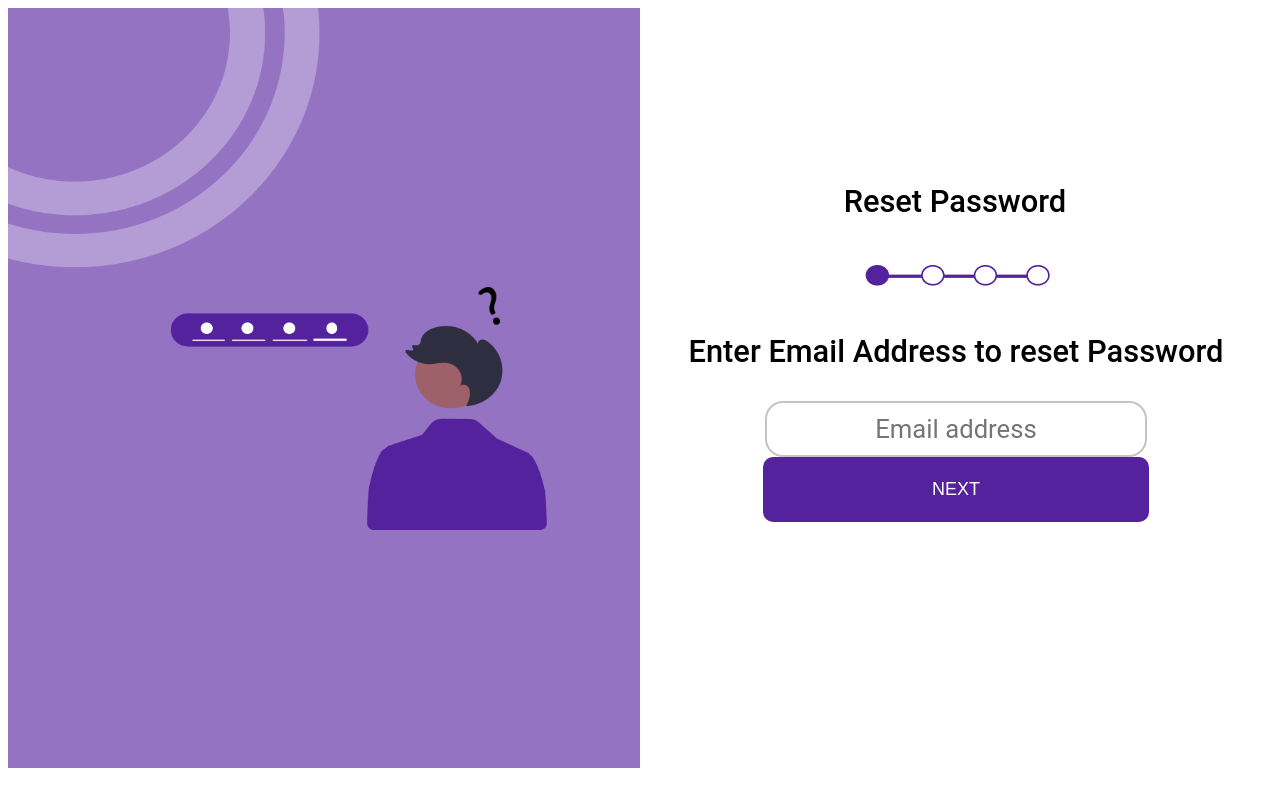
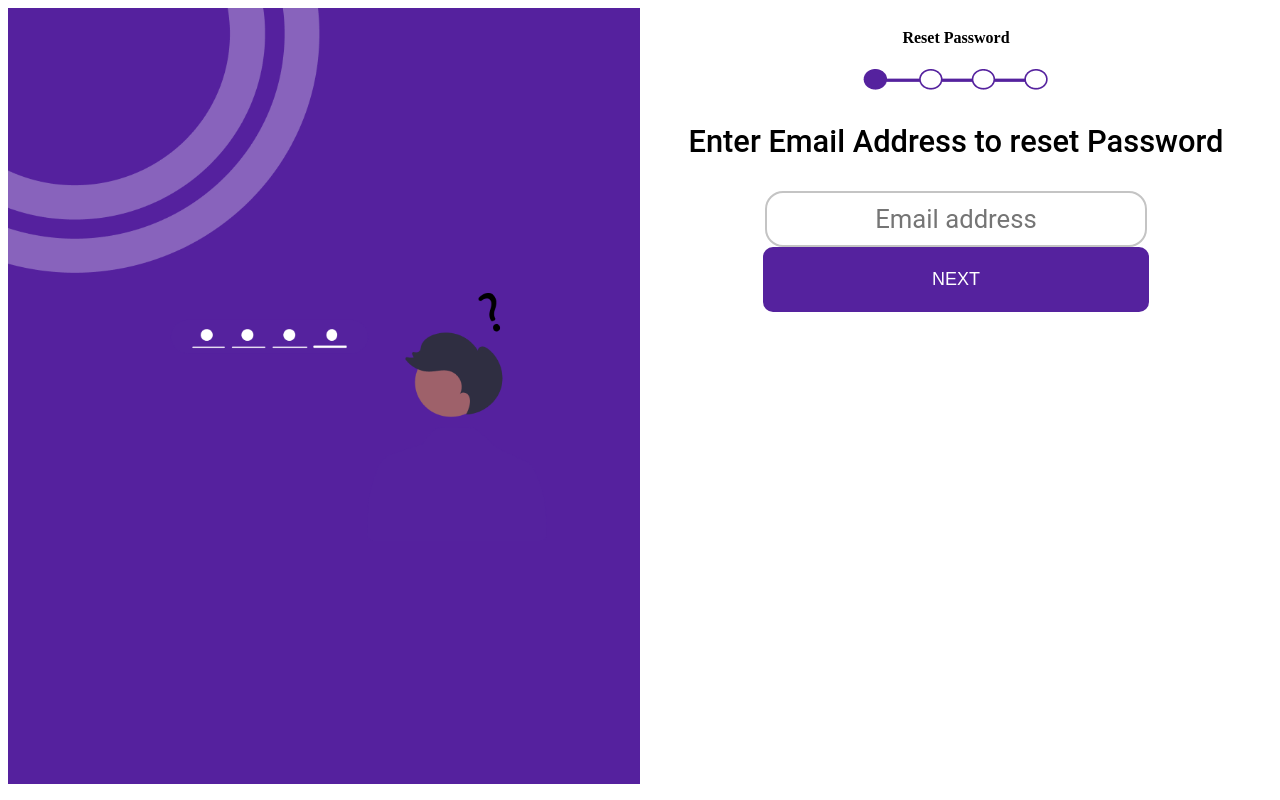
Before and after one commit to Group-2-Unicorn/e-wallet-frontend, a React (Create React App) app: page /ForgetPassword in a window 1280 px wide. Built offline with nearby package versions, Linux system fonts and the light colour scheme.

Commit message:
modified the forgot password style and added the image card component

```diff
--- a/src/Components/ForgetPassword/ForgetPassword.css
+++ b/src/Components/ForgetPassword/ForgetPassword.css
@@ -1,66 +1,82 @@
 .reset-password-container{
+    display: flex;
     width: 100%;
+    background: #FFFFFF
 }
 
 .reset-password-left-container{
     width: 50%;
     float: left;
+    width: 50%;
+    /* height: 90vh; */
+    background-color: #55229e;
+    display: flex;
+    justify-content: center;
+    align-items: center;
+    flex-direction: row;
+    align-items: flex-start;
+    padding: 0px;
+    gap: 188px;
 }
 
 .resetPasswordImage{
     width: 100%;
-    height: 95vh;
+  height: 97vh;
+  display: flex;
+  justify-content: center;
+  align-items: center;
+}
+/*
+.resetPasswordImage{
+    width: 100%;
+    height: 95vh; */
 
-}
+
 
 .reset-password-right-container{
     text-align: center;
     justify-items: center;
     float: right;
-    width: 50%;
-    float: right;
     background: #FFFFFF;
     height: 95vh;
-    display: flex;
+    width: 50%;
+
+    text-align: center;
     justify-content: center;
     align-items: center;
+    flex-direction: row;
+    align-items: flex-start;
+    padding: 0px;
+    gap: 188px;
 
 }
-
-.reset-password-text{
-
-    position: absolute;
-    left: 65.91%;
-    bottom: 67.41%;
-
+.reset-password-header-text{
+    height: 36px;
+    left: 1123px;
+    top: 242px;
     font-family: 'Roboto';
     font-style: normal;
     font-weight: 500;
-    font-size: 30.82px;
+    font-size: 30.819px;
     line-height: 36px;
-    /* display: flex;
     align-items: flex-end;
-    text-align: center; */
-
+    text-align: center;
     color: #000000;
 }
 
-.reset-flow-image {
-    position: absolute;
+.header-reset-flow-image {
+
     left: 67.57%;
     right: 21.78%;
     bottom: 64.23%;
 }
 
-.header-text {
-    width: 100%;
-    margin-top: 80px;
+.header-password-paragraph {
     font-family: 'Roboto';
     font-style: normal;
-    font-weight: 300;
-    font-size: 20.39px;
-    line-height: 32px;
-    display: flex;
+    font-weight: 400;
+    font-size: 20.546px;
+    line-height: 24px;
     align-items: flex-end;
     text-align: center;
 
@@ -114,3 +130,12 @@ color: #C4C4C4;
     cursor: pointer;
     margin-top: 20px;
 }
+
+.reset-email-input{
+    width: 70%;
+  border: 1px solid #c4c4c4;
+  border-radius: 12.088889122009277px;
+  padding: 12px 20px;
+  margin: 8px 0;
+  outline: none;
+}
```
